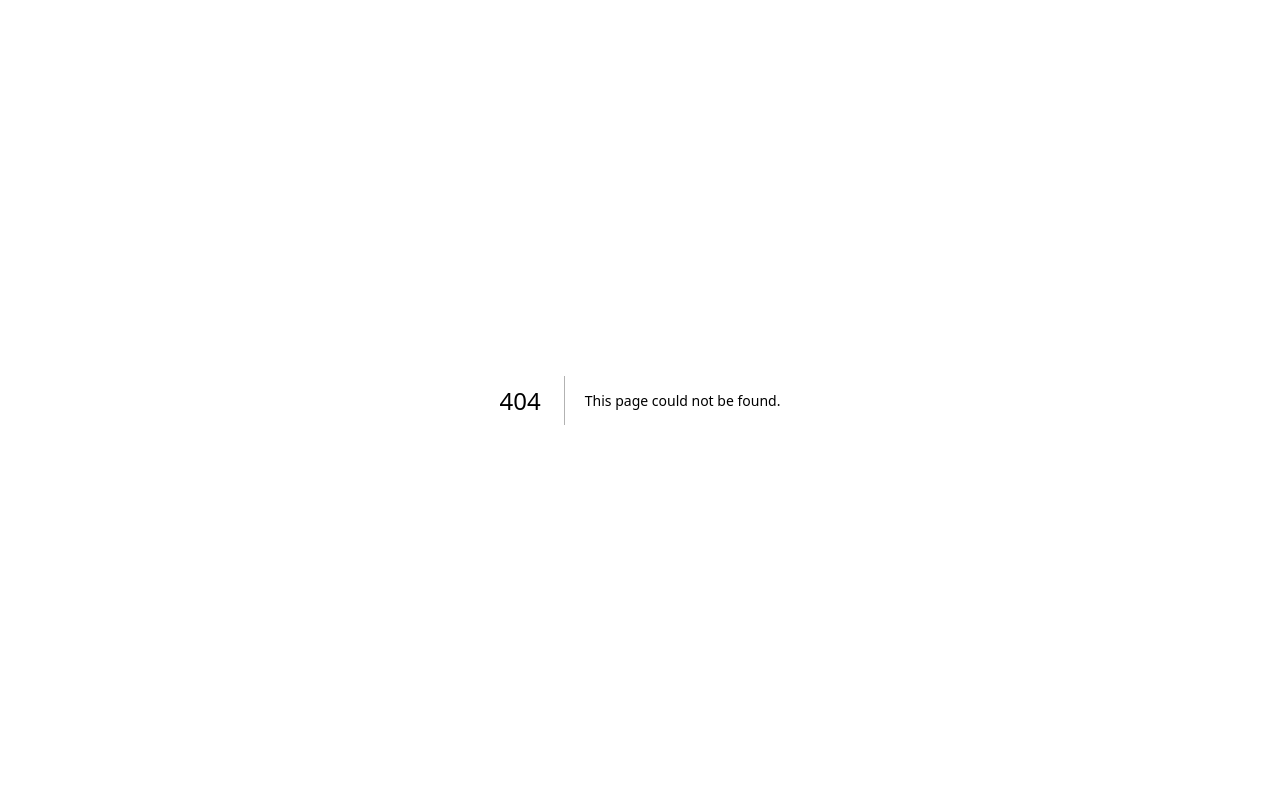
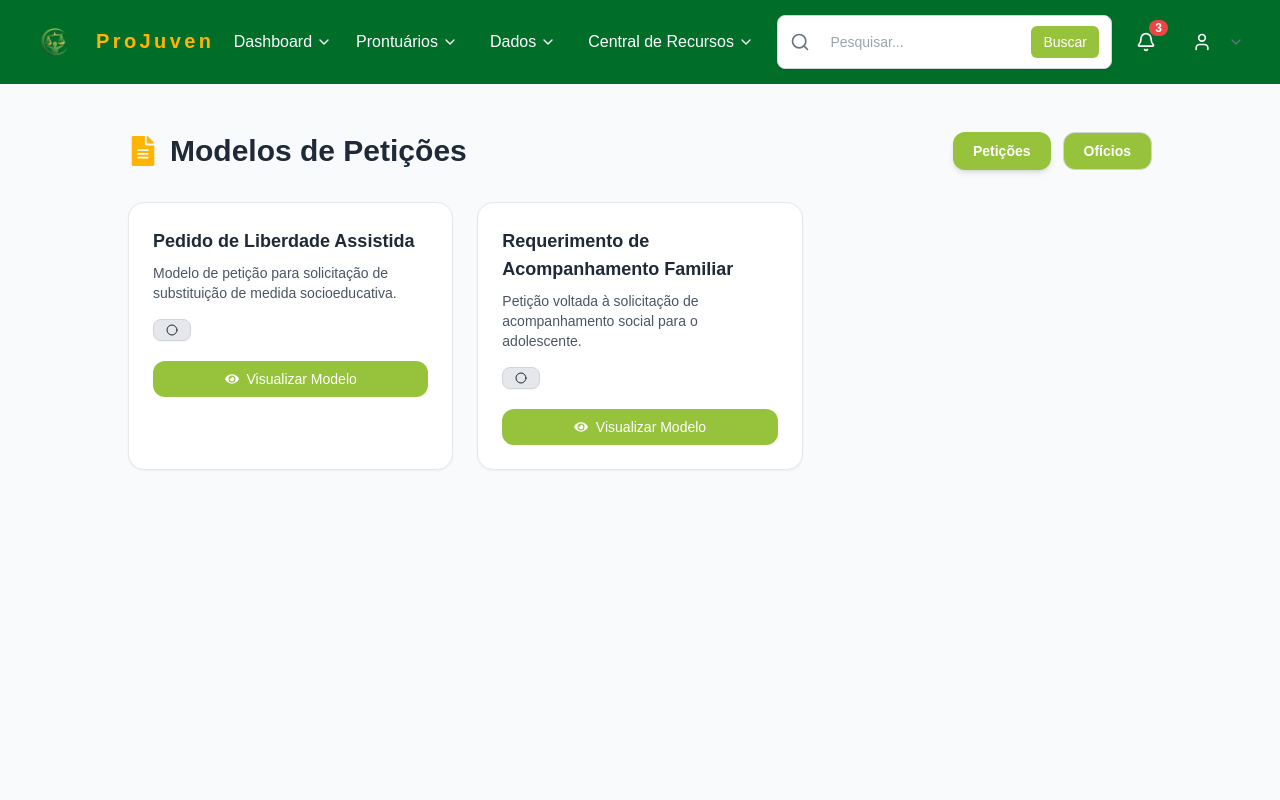
Before and after one commit to resenhandodirei/ProJuven, a Next.js app: page /documentos/visualizar-documentos in a window 1280 px wide. Before the commit this address had no page. Shown: the top 800 px of the page. Built offline with nearby package versions, Linux system fonts and the light colour scheme.

Commit message:
feat: feito com inclusão de possibilidade de impressão do modelo em docx

```diff
--- a/package.json
+++ b/package.json
@@ -19,6 +19,7 @@
     "clsx": "^2.1.1",
     "cookie": "^1.0.2",
     "dayjs": "^1.11.13",
+    "docx": "^9.5.1",
     "file-saver": "^2.0.5",
     "framer-motion": "^12.23.12",
     "html-to-image": "^1.11.13",
--- /dev/null
+++ b/src/app/documentos/visualizar-documentos/page.tsx
@@ -0,0 +1,272 @@
+"use client";
+
+import React, { useState, useRef } from "react";
+import { useReactToPrint } from "react-to-print";
+import jsPDF from "jspdf";
+import Navbar from "@/components/navbar";
+import Footer from "@/components/footer";
+import { Button } from "@/components/Button";
+import { Card } from "@/components/Cards";
+import Badge from "@/components/Badge";
+import {
+  FaFileAlt,
+  FaEnvelope,
+  FaEye,
+  FaPrint,
+  FaDownload,
+  FaTimes,
+} from "react-icons/fa";
+
+import "@/styles/globals.css";
+
+export default function ModelosDocumentosPage() {
+  const [abaAtiva, setAbaAtiva] = useState<"peticoes" | "oficios">("peticoes");
+  const [modeloSelecionado, setModeloSelecionado] = useState<any | null>(null);
+  const printRef = useRef<HTMLDivElement>(null);
+
+  // --- Função para imprimir diretamente ---
+  const handlePrint = useReactToPrint({
+    contentRef: printRef,
+    documentTitle: modeloSelecionado ? modeloSelecionado.titulo : "Modelo de Documento",
+  });
+
+  // --- Função para gerar DOCX ---
+const handleDownloadDOCX = async () => {
+  if (!modeloSelecionado) return;
+
+  const { Document, Packer, Paragraph, TextRun } = await import("docx");
+  const { saveAs } = await import("file-saver");
+
+  // Montagem do documento Word
+  const doc = new Document({
+    sections: [
+      {
+        properties: {},
+        children: [
+          new Paragraph({
+            children: [
+              new TextRun({
+                text: modeloSelecionado.titulo,
+                bold: true,
+                size: 28,
+              }),
+            ],
+            spacing: { after: 300 },
+          }),
+          new Paragraph({
+            children: [
+              new TextRun({
+                text: `Autor: ${modeloSelecionado.autor}`,
+                italics: true,
+                size: 24,
+              }),
+            ],
+            spacing: { after: 300 },
+          }),
+          ...modeloSelecionado.conteudo
+            .trim()
+            .split("\n")
+            .map(
+              (line: string) =>
+                new Paragraph({
+                  children: [
+                    new TextRun({
+                      text: line.trim(),
+                      size: 24,
+                    }),
+                  ],
+                  spacing: { after: 150 },
+                })
+            ),
+        ],
+      },
+    ],
+  });
+
+  // Gera e baixa o arquivo
+  const buffer = await Packer.toBlob(doc);
+  const nomeArquivo = `${abaAtiva === "peticoes" ? "Petição" : "Ofício"} - ${
+    modeloSelecionado.titulo
+  }.docx`;
+  saveAs(buffer, nomeArquivo);
+};
+
+  // --- Mock dos modelos ---
+  const modelosPeticoes = [
+    {
+      titulo: "Pedido de Liberdade Assistida",
+      descricao:
+        "Modelo de petição para solicitação de substituição de medida socioeducativa.",
+      autor: "Defensoria Pública do Estado do Ceará",
+      conteudo: `
+Excelentíssimo(a) Senhor(a) Doutor(a) Juiz(a) da Vara da Infância e Juventude,
+
+O Defensor Público infra-assinado, no exercício de suas atribuições constitucionais,
+vem, respeitosamente, requerer a substituição da medida socioeducativa aplicada ao adolescente
+João Pedro da Silva, atualmente em liberdade assistida, por medida em meio aberto.
+
+Termos em que,
+Pede deferimento.`,
+    },
+    {
+      titulo: "Requerimento de Acompanhamento Familiar",
+      descricao: "Petição voltada à solicitação de acompanhamento social para o adolescente.",
+      autor: "Núcleo Jurídico",
+      conteudo: `
+Ilustríssimo Senhor Coordenador do Setor Psicossocial,
+
+Solicita-se acompanhamento familiar ao adolescente João Pedro da Silva,
+em cumprimento de medida socioeducativa de liberdade assistida, tendo em vista
+a necessidade de fortalecimento dos vínculos familiares.
+
+Atenciosamente,
+Defensoria Pública do Estado do Ceará.`,
+    },
+  ];
+
+  const modelosOficios = [
+    {
+      titulo: "Ofício ao Conselho Tutelar",
+      descricao: "Solicitação de informações sobre acompanhamento familiar do adolescente.",
+      autor: "Setor Psicossocial",
+      conteudo: `
+Senhor(a) Conselheiro(a),
+
+Solicitamos informações atualizadas acerca do acompanhamento familiar
+prestado ao adolescente João Pedro da Silva, residente na Rua das Flores, nº 123,
+bairro Centro, Fortaleza-CE.
+
+Sem mais para o momento,
+Atenciosamente,
+Defensoria Pública do Estado do Ceará.`,
+    },
+    {
+      titulo: "Ofício à Vara da Infância",
+      descricao: "Encaminhamento de relatório técnico referente ao cumprimento da medida.",
+      autor: "Núcleo de Execuções Socioeducativas",
+      conteudo: `
+Excelentíssimo(a) Senhor(a) Juiz(a) da Vara da Infância e Juventude,
+
+Encaminhamos, por meio deste, relatório técnico referente ao acompanhamento
+do adolescente João Pedro da Silva, em cumprimento de medida socioeducativa
+de liberdade assistida, conforme determinação judicial.
+
+Respeitosamente,
+Defensoria Pública do Estado do Ceará.`,
+    },
+  ];
+
+  const modelos = abaAtiva === "peticoes" ? modelosPeticoes : modelosOficios;
+
+  return (
+    <>
+      <Navbar />
+
+      <main className="min-h-screen bg-gray-50 py-12 px-6 flex justify-center">
+        <div className="w-full max-w-5xl space-y-8">
+          {/* Cabeçalho */}
+          <div className="flex flex-col sm:flex-row justify-between items-center gap-4">
+            <h1 className="text-3xl font-bold text-gray-800 flex items-center gap-3">
+              {abaAtiva === "peticoes" ? (
+                <>
+                  <FaFileAlt className="text-[var(--golden)]" /> Modelos de Petições
+                </>
+              ) : (
+                <>
+                  <FaEnvelope className="text-[var(--golden)]" /> Modelos de Ofícios
+                </>
+              )}
+            </h1>
+
+            <div className="flex gap-3">
+              <Button
+                onClick={() => setAbaAtiva("peticoes")}
+                className={`px-5 py-2 rounded-xl font-semibold transition-all duration-300 ${
+                  abaAtiva === "peticoes"
+                    ? "bg-[var(--golden)] text-white shadow-md"
+                    : "bg-[var(--greenLight)] border border-gray-300 text-gray-700 hover:bg-[var(--golden)]"
+                }`}
+              >
+                Petições
+              </Button>
+              <Button
+                onClick={() => setAbaAtiva("oficios")}
+                className={`px-5 py-2 rounded-xl font-semibold transition-all duration-300 ${
+                  abaAtiva === "oficios"
+                    ? "bg-[var(--golden)] text-white shadow-md"
+                    : "bg-[var(--greenLight)] border border-gray-300 text-gray-700 hover:bg-[var(--golden)]"
+                }`}
+              >
+                Ofícios
+              </Button>
+            </div>
+          </div>
+
+          {/* Lista de Modelos */}
+          <div className="grid grid-cols-1 sm:grid-cols-2 lg:grid-cols-3 gap-6">
+            {modelos.map((modelo, index) => (
+              <Card
+                key={index}
+                className="p-6 bg-white border border-gray-200 rounded-2xl shadow-sm hover:shadow-md transition-all duration-300"
+              >
+                <h3 className="text-lg font-semibold text-gray-800 mb-2">{modelo.titulo}</h3>
+                <p className="text-gray-600 text-sm mb-4">{modelo.descricao}</p>
+                <Badge className="bg-gray-100 text-gray-700 border border-gray-300 px-3 py-1 rounded-lg text-xs mb-3">
+                  {modelo.autor}
+                </Badge>
+
+                <Button
+                  onClick={() => setModeloSelecionado(modelo)}
+                  className="bg-[var(--greenLight)] text-white w-full py-2 rounded-xl mt-2 hover:bg-[var(--golden)] flex items-center justify-center gap-2 transition-all duration-300"
+                >
+                  <FaEye /> Visualizar Modelo
+                </Button>
+              </Card>
+            ))}
+          </div>
+        </div>
+      </main>
+
+      {/* Modal de Visualização */}
+      {modeloSelecionado && (
+        <div className="fixed inset-0 bg-black bg-opacity-40 flex justify-center items-center z-50 px-4">
+          <div className="bg-white rounded-2xl shadow-xl max-w-3xl w-full p-8 relative animate-fadeIn">
+            <button
+              onClick={() => setModeloSelecionado(null)}
+              className="absolute top-4 right-4 text-gray-500 hover:text-gray-800"
+            >
+              <FaTimes size={18} />
+            </button>
+
+            <div ref={printRef}>
+              <h2 className="text-2xl font-bold text-gray-800 mb-2">
+                {modeloSelecionado.titulo}
+              </h2>
+              <p className="text-sm text-gray-500 mb-6">{modeloSelecionado.autor}</p>
+              <pre className="bg-gray-50 p-4 rounded-xl text-gray-700 whitespace-pre-wrap leading-relaxed border border-gray-200">
+                {modeloSelecionado.conteudo}
+              </pre>
+            </div>
+
+            <div className="flex justify-end gap-3 mt-6">
+              <Button
+                onClick={handlePrint}
+                className="bg-[var(--greenLight)] text-white px-5 py-2 rounded-xl hover:bg-[var(--golden)] flex items-center gap-2 transition-all duration-300"
+              >
+                <FaPrint /> Imprimir
+              </Button>
+              <Button
+                onClick={handleDownloadDOCX}
+                className="bg-[var(--greenLight)] text-gray-800 px-5 py-2 rounded-xl hover:-[var(--golden)] flex items-center gap-2 transition-all duration-300"
+              >
+                <FaDownload /> Baixar DOCX
+              </Button>
+            </div>
+          </div>
+        </div>
+      )}
+
+      <Footer />
+    </>
+  );
+}
--- a/src/app/prontuario/search/page.tsx
+++ b/src/app/prontuario/search/page.tsx
@@ -143,9 +143,14 @@ export default function BuscaProntuarioPage() {
                 value={filters.faseProcessual}
                 onChange={(v) => handleChange("faseProcessual", v)}
               />
-
-
               <InputCPF />
+              <Input
+                id="numeroProcesso"
+                label="Número do Processo"
+                placeholder="Digite o número do processo"
+                value={filters.cpf}
+                onChange={(e) => handleChange("cpf", e.target.value)}
+              />
             </div>
 
             <div className="flex justify-end mt-6">
```
Also changed, not shown: 1 other file (tests, documents, lock files or other folders).
